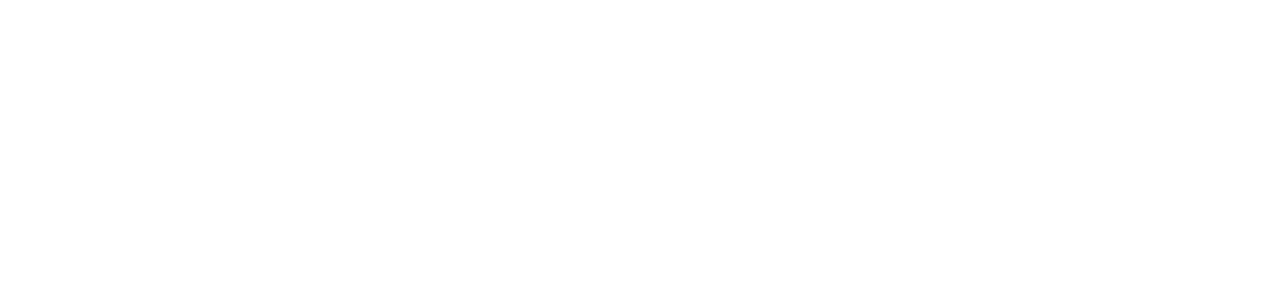
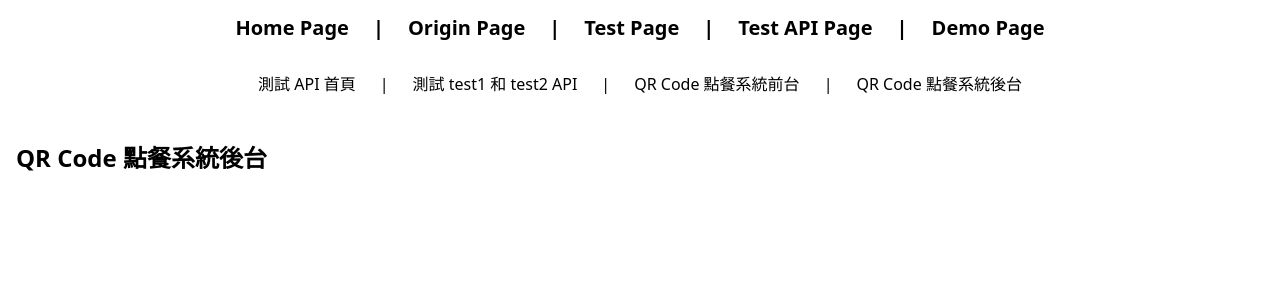
Before and after one commit to Charmying/Test-----Angular, an Angular app: page /pages/test-api/pos-qrcode-order in a window 1280 px wide. Before the commit this address led to /. Shown: the top 300 px of the page. Built offline with nearby package versions, Linux system fonts and the light colour scheme.

Commit message:
新增 QR Code 點餐系統 前後台頁面

```diff
--- a/src/app/app.routes.ts
+++ b/src/app/app.routes.ts
@@ -16,6 +16,8 @@
 import { DemoTextComponent } from './pages/demo/demo-text/demo-text.component';
 import { TestApiPageComponent } from './pages/test-api/test-api-page/test-api-page.component';
 import { Test1AndTest2ApiPageComponent } from './pages/test-api/test1-and-test2-api-page/test1-and-test2-api-page.component';
+import { QRCodeOrderComponent } from './pages/qrcode-order/qrcode-order.component';
+import { PosQRCodeOrderComponent } from './pages/pos-qrcode-order/pos-qrcode-order.component';
 
 export const routes: Routes = [
   /** 預設路徑 */
@@ -45,6 +47,9 @@
       /** test-api */
       { path: 'test-api/test-api-page', component: TestApiPageComponent },
       { path: 'test-api/test1-and-test2-api-page', component: Test1AndTest2ApiPageComponent },
+        /** QR Code 點餐系統 */
+        { path: 'test-api/qrcode-order', component: QRCodeOrderComponent }, // QR Code 點餐系統前台
+        { path: 'test-api/pos-qrcode-order', component: PosQRCodeOrderComponent }, // QR Code 點餐系統後台
     ]
   }
 ];
--- /dev/null
+++ b/src/app/pages/pos-qrcode-order/pos-qrcode-order.component.html
@@ -0,0 +1,7 @@
+<app-header></app-header>
+
+<app-test-api-header></app-test-api-header>
+
+<app-section>
+  <div class="text-h1">QR Code 點餐系統後台</div>
+</app-section>
--- /dev/null
+++ b/src/app/pages/qrcode-order/qrcode-order.component.html
@@ -0,0 +1,7 @@
+<app-header></app-header>
+
+<app-test-api-header></app-test-api-header>
+
+<app-section>
+  <div class="text-h1">QR Code 點餐系統前台</div>
+</app-section>
--- a/src/app/pages/test-api/shared/test-api-header/test-api-header.component.html
+++ b/src/app/pages/test-api/shared/test-api-header/test-api-header.component.html
@@ -2,4 +2,8 @@
   <a routerLink="/pages/test-api/test-api-page">測試 API 首頁</a>
   |
   <a routerLink="/pages/test-api/test1-and-test2-api-page">測試 test1 和 test2 API</a>
+  |
+  <a routerLink="/pages/test-api/qrcode-order">QR Code 點餐系統前台</a>
+  |
+  <a routerLink="/pages/test-api/pos-qrcode-order">QR Code 點餐系統後台</a>
 </div>
```
Also changed, not shown: src/app/pages/pos-qrcode-order/pos-qrcode-order.component.ts (added, +15 -0 lines), src/app/pages/qrcode-order/qrcode-order.component.ts (added, +15 -0 lines), src/app/pages/pos-qrcode-order/pos-qrcode-order.component.scss (added), src/app/pages/qrcode-order/qrcode-order.component.scss (added).
